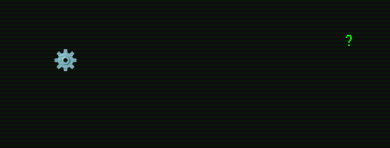
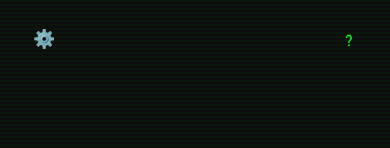
Before and after one commit to ianhallWDJUN22/sorting-game, a React (Vite) app: page / in a window 390 px wide. Shown: the top 148 px of the page. Built offline with nearby package versions, Linux system fonts and the light colour scheme.

Commit message:
updated sounds and mute option / settings menu added.

```diff
--- a/src/styles/GameBoard.css
+++ b/src/styles/GameBoard.css
@@ -670,6 +670,7 @@ li {
     min-height: 45px;
   }
 
+
   .modal {
     background: #222;
     padding: 20px;
@@ -685,6 +686,19 @@ li {
     width: 500px;
     text-align: center;
     box-shadow: 0 0 10px #00ff00;
+  }
+
+  .settings-button {
+    position: fixed;
+    top: -10px;
+    left: -10px;
+    background: none;
+    border: none;
+    font-size: 18px;
+    font-weight: bold;
+    color: #00ff00;
+    cursor: pointer;
+    padding: 8px 13px;
   }
 
   /* "?" Button */
@@ -703,6 +717,30 @@ li {
 
   .info-button:hover {
     background-color: #00ff00;
+  }
+
+  .modal-overlay-settings {
+    position: fixed;
+    top: 0;
+    left: 0;
+    width: 100%;
+    height: 100%;
+    background: rgba(0, 0, 0, 0.6);
+    display: flex;
+    justify-content: center;
+    align-items: center;
+
+  }
+
+  /* Modal Window */
+  .modal-settings {
+    background: #222;
+    padding: 20px;
+    border-radius: 8px;
+    width: 80vw;
+    text-align: center;
+    box-shadow: 0 0 10px #00ff00;
+    padding-bottom: 40px;
   }
 
   /* Modal Overlay */
@@ -728,27 +766,6 @@ li {
     box-shadow: 0 0 10px #00ff00;
   }
 
-  .modal-overlay-settings {
-    position: fixed;
-    top: 0;
-    left: 0;
-    width: 100%;
-    height: 100%;
-    background: rgba(0, 0, 0, 0.6);
-    display: flex;
-    justify-content: center;
-    align-items: center;
-  }
-
-  /* Modal Window */
-  .modal-settings {
-    background: #222;
-    padding: 20px;
-    border-radius: 8px;
-    width: 80vw;
-    text-align: center;
-    box-shadow: 0 0 10px #00ff00;
-  }
 
   /* Modal Header */
   .modal-header {
```
